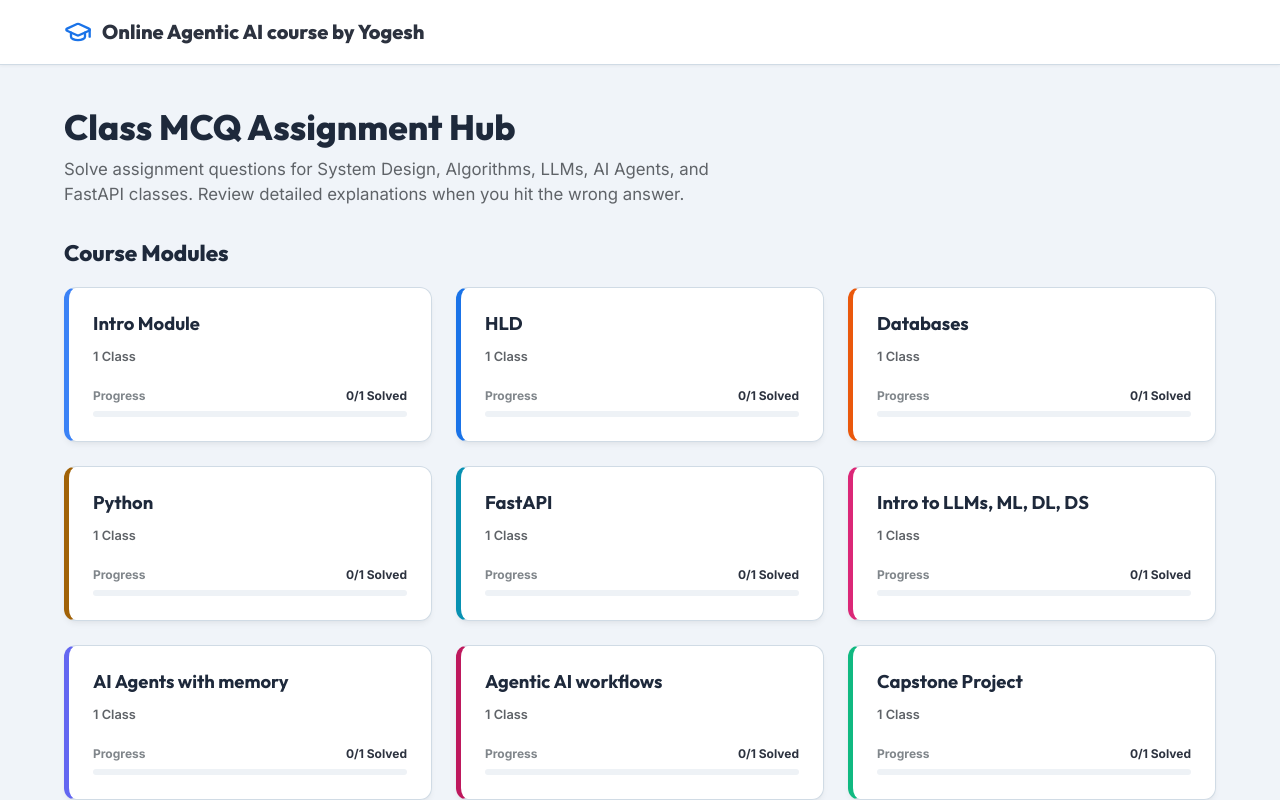
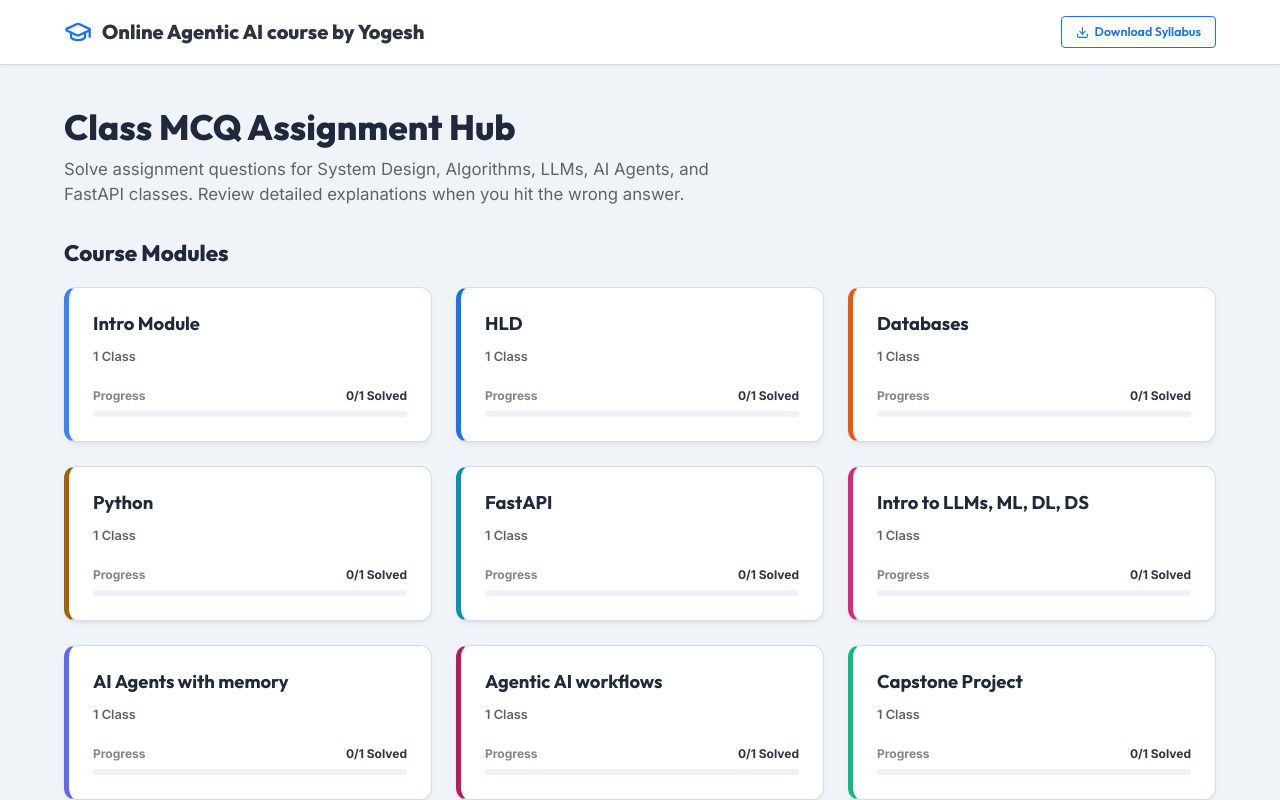
Before and after one commit to yogeshjoga/AI_Course, a React (Vite) app: page / in a window 1280 px wide. Built offline with nearby package versions, Linux system fonts and the light colour scheme.

Commit message:
syllabus udpated

```diff
--- a/src/App.jsx
+++ b/src/App.jsx
@@ -2,7 +2,7 @@ import React, { useState, useEffect } from 'react';
 import { parseQuizMarkdown } from './utils/quizParser';
 import QuizCard from './components/QuizCard';
 import ClassWorkspace from './components/ClassWorkspace';
-import { Search, GraduationCap, RefreshCw, ArrowLeft } from 'lucide-react';
+import { Search, GraduationCap, RefreshCw, ArrowLeft, Download } from 'lucide-react';
 
 export default function App() {
   const [manifest, setManifest] = useState([]);
@@ -149,6 +149,27 @@ export default function App() {
               Online Agentic AI course by Yogesh
             </span>
           </div>
+          <div style={{ display: 'flex', alignItems: 'center', gap: '12px' }}>
+            <a
+              href="/syllabus.pdf"
+              download="Agentic_AI_Course_Syllabus.pdf"
+              className="btn-scaler btn-scaler-secondary"
+              style={{
+                padding: '6px 14px',
+                fontSize: '0.78rem',
+                display: 'flex',
+                alignItems: 'center',
+                gap: '6px',
+                textDecoration: 'none',
+                border: '1px solid var(--color-primary)',
+                color: 'var(--color-primary)',
+                backgroundColor: 'transparent',
+                fontWeight: '600',
+                cursor: 'pointer'
+              }}
+            >
+              <Download size={13} /> Download Syllabus
+            </a>
             {(view === 'dashboard' || view === 'classes') && Object.keys(history).length > 0 && (
               <button
                 className="btn-scaler btn-scaler-secondary"
@@ -158,6 +179,7 @@ export default function App() {
                 <RefreshCw size={12} /> Clear Progress
               </button>
             )}
+          </div>
         </div>
       </header>
 
```
Also changed, not shown: 1 other file (tests, documents, lock files or other folders). Lines whose indentation alone changed are shown as unchanged.
